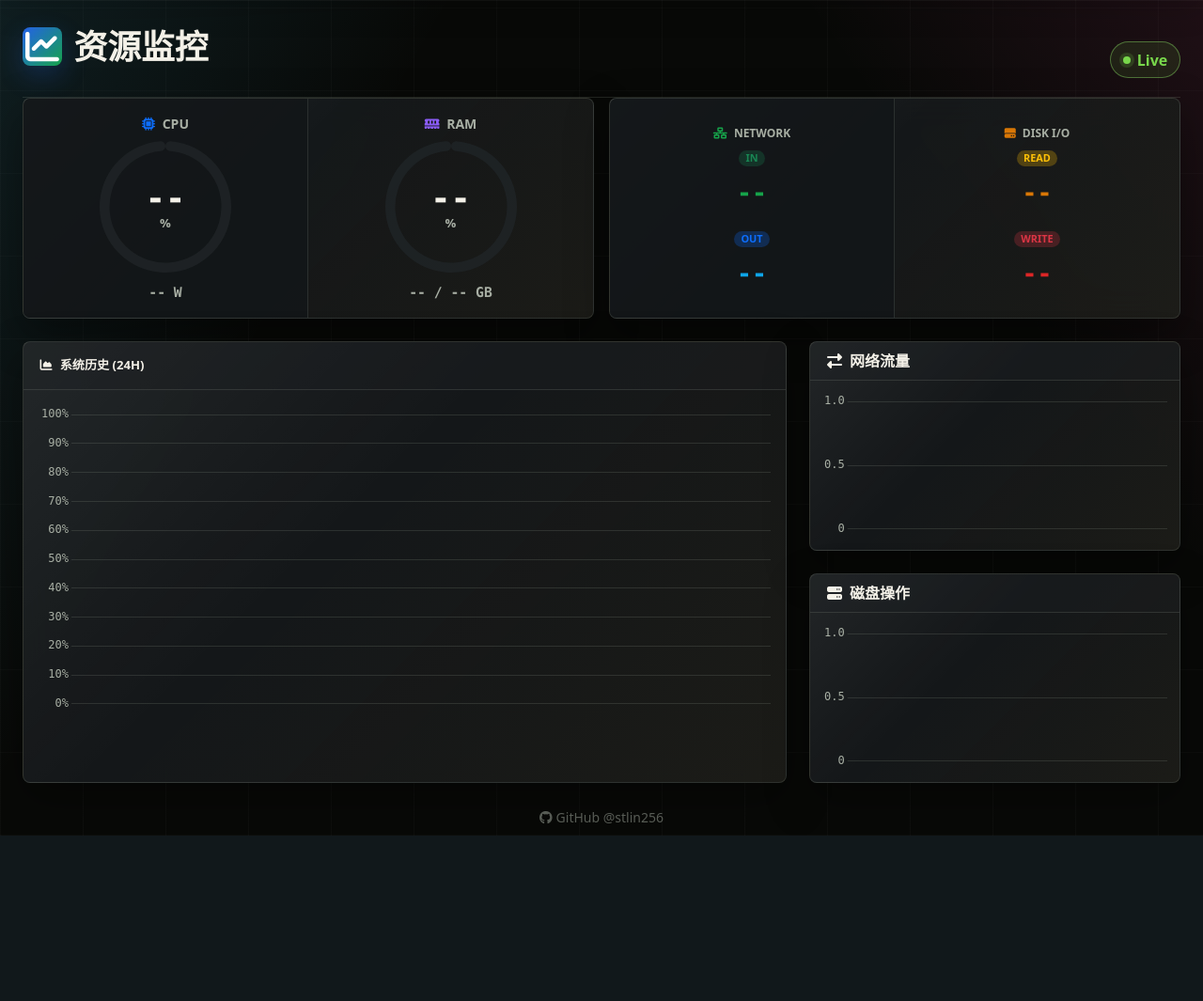
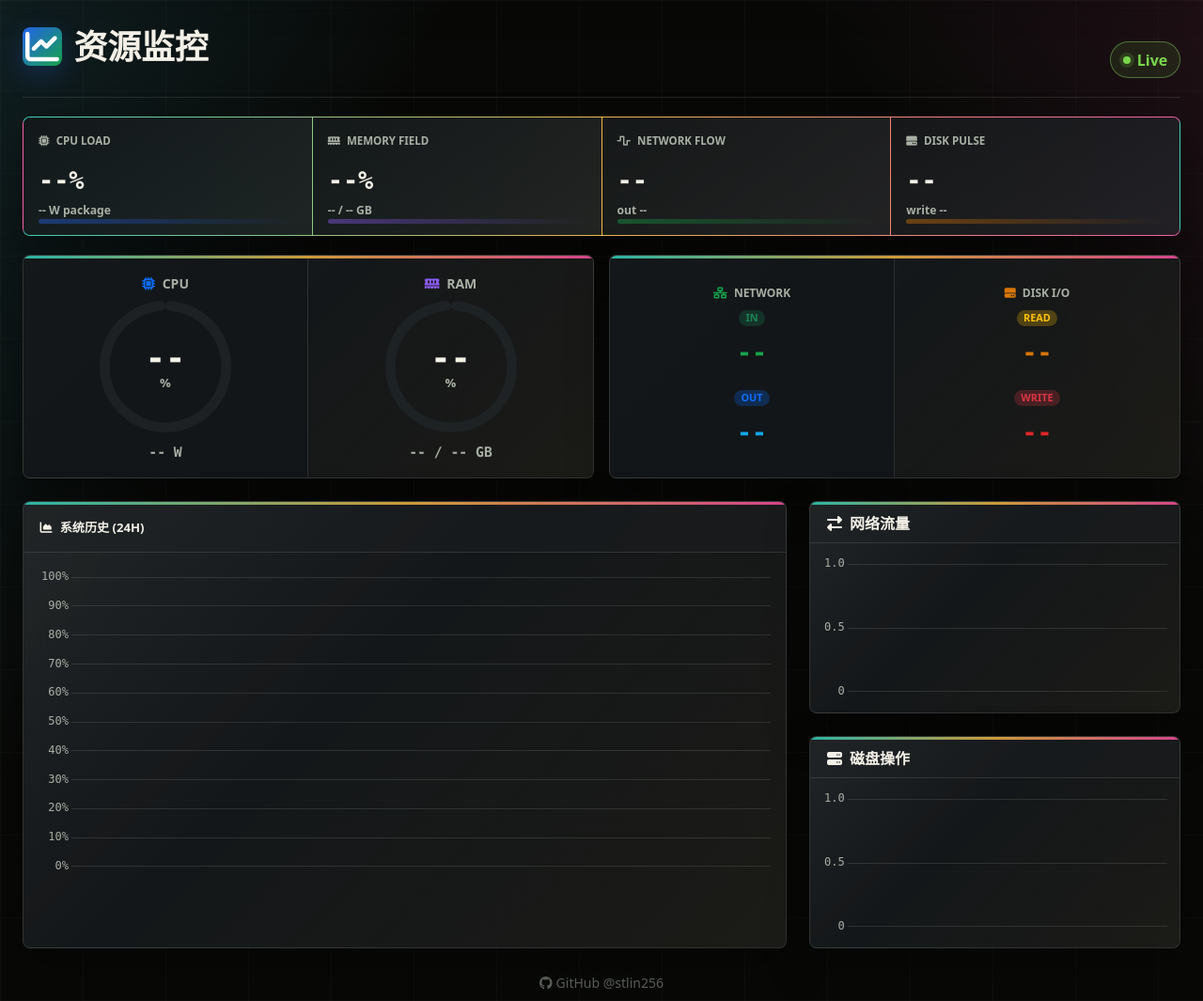
Before and after one commit to stlin256/IPMI_WEB, a Flask app: template templates/resources.html in a window 1280 px wide. Shown: the part 57-1122 px from the top of the page at 94% size. Before the commit the page ends 946 px from the top, so only its background shows below. Run offline with Flask 3, Linux system fonts and the light colour scheme; the template is opened without the code that fills it, so the values that code supplies are empty; parts of the project's set-up code (start-up, migrations or seed data) failed here and were passed over; some libraries are stand-ins or nearby versions.

Commit message:
Expand resources dashboard signal design

```diff
--- a/static/js/pages/resources.js
+++ b/static/js/pages/resources.js
@@ -159,10 +159,24 @@
         window.IPMI.setText('#val-cpu-power', data.cpu_power_w !== undefined ? data.cpu_power_w : '--');
         window.IPMI.setText('#val-mem-used', data.mem_used);
         window.IPMI.setText('#val-mem-total', data.mem_total);
-        window.IPMI.setText('#str-disk-r', window.IPMI.formatBytes(data.disk_r));
-        window.IPMI.setText('#str-disk-w', window.IPMI.formatBytes(data.disk_w));
-        window.IPMI.setText('#str-net-in', window.IPMI.formatBytes(data.net_in));
-        window.IPMI.setText('#str-net-out', window.IPMI.formatBytes(data.net_out));
+        const diskRead = window.IPMI.formatBytes(data.disk_r);
+        const diskWrite = window.IPMI.formatBytes(data.disk_w);
+        const netIn = window.IPMI.formatBytes(data.net_in);
+        const netOut = window.IPMI.formatBytes(data.net_out);
+        window.IPMI.setText('#str-disk-r', diskRead);
+        window.IPMI.setText('#str-disk-w', diskWrite);
+        window.IPMI.setText('#str-net-in', netIn);
+        window.IPMI.setText('#str-net-out', netOut);
+
+        window.IPMI.setText('#res-chip-cpu', `${data.cpu}%`);
+        window.IPMI.setText('#res-chip-cpu-power', data.cpu_power_w !== undefined ? data.cpu_power_w : '--');
+        window.IPMI.setText('#res-chip-mem', `${data.mem_percent}%`);
+        window.IPMI.setText('#res-chip-mem-used', data.mem_used);
+        window.IPMI.setText('#res-chip-mem-total', data.mem_total);
+        window.IPMI.setText('#res-chip-net', netIn);
+        window.IPMI.setText('#res-chip-net-out', netOut);
+        window.IPMI.setText('#res-chip-disk', diskRead);
+        window.IPMI.setText('#res-chip-disk-w', diskWrite);
 
         updateGauge(gaugeCpuChart, data.cpu);
         updateGauge(gaugeMemChart, data.mem_percent);
--- a/templates/resources.html
+++ b/templates/resources.html
@@ -74,10 +74,77 @@
             background: currentColor;
             box-shadow: 0 0 0 4px color-mix(in srgb, currentColor 16%, transparent);
         }
+        .res-signal-grid {
+            display: grid;
+            grid-template-columns: repeat(4, minmax(0, 1fr));
+            gap: 1px;
+            margin: 1.25rem 0;
+            border: 1px solid var(--border-color);
+            border-radius: 8px;
+            overflow: hidden;
+            background:
+                linear-gradient(90deg, var(--accent-cyan), var(--accent-yellow), var(--accent-magenta)),
+                var(--border-color);
+            box-shadow: var(--shadow-soft);
+        }
+        .res-signal {
+            position: relative;
+            min-height: 7rem;
+            padding: 1rem;
+            overflow: hidden;
+            background:
+                linear-gradient(145deg, color-mix(in srgb, var(--bg-card) 96%, transparent), color-mix(in srgb, var(--bg-elevated) 72%, transparent)),
+                var(--bg-card);
+        }
+        .res-signal::after {
+            content: "";
+            position: absolute;
+            left: 1rem;
+            right: 1rem;
+            bottom: 0.75rem;
+            height: 0.28rem;
+            border-radius: 999px;
+            background: linear-gradient(90deg, currentColor, transparent);
+            opacity: 0.42;
+        }
+        .res-signal-label {
+            display: flex;
+            align-items: center;
+            gap: 0.45rem;
+            color: var(--text-muted);
+            font-size: 0.72rem;
+            font-weight: 900;
+            text-transform: uppercase;
+        }
+        .res-signal-value {
+            margin-top: 0.85rem;
+            font-family: 'SF Mono', Consolas, monospace;
+            font-size: clamp(1.15rem, 2.1vw, 1.75rem);
+            font-weight: 950;
+            color: var(--text-main);
+            overflow-wrap: anywhere;
+        }
+        .res-signal-note {
+            margin-top: 0.2rem;
+            color: var(--text-muted);
+            font-size: 0.76rem;
+            font-weight: 700;
+        }
+        .signal-cpu { color: var(--accent-cpu); }
+        .signal-mem { color: var(--accent-mem); }
+        .signal-net { color: var(--color-net-in); }
+        .signal-disk { color: var(--color-disk-r); }
         .resource-card {
             border-radius: 8px !important;
             overflow: hidden;
             transition: transform 180ms ease, border-color 180ms ease, box-shadow 180ms ease;
+        }
+        .resource-card::before {
+            content: "";
+            display: block;
+            height: 3px;
+            background: linear-gradient(90deg, var(--accent-cyan), var(--accent-yellow), var(--accent-magenta));
+            opacity: 0.82;
         }
         .resource-card:hover {
             transform: translateY(-2px);
@@ -109,9 +176,13 @@
         .mini-chart-body { min-height: 180px; padding: 0.75rem; position: relative; }
         @media (max-width: 768px) {
             .res-page-head { align-items: start; flex-direction: column; padding-top: 1.15rem; }
+            .res-signal-grid { grid-template-columns: repeat(2, minmax(0, 1fr)); }
             .gauge-container { max-width: 112px; height: 112px; }
             .gauge-value { font-size: 1.45rem; }
             .io-section { min-height: 10rem; }
+        }
+        @media (max-width: 480px) {
+            .res-signal-grid { grid-template-columns: 1fr; }
         }
     </style>
 </head>
@@ -130,6 +201,29 @@
             <div class="res-subline">{{ server_name }}</div>
         </div>
         <div class="res-live-pill">Live</div>
+    </section>
+
+    <section class="res-signal-grid" aria-label="Resource signals">
+        <div class="res-signal signal-cpu">
+            <div class="res-signal-label"><i class="fas fa-microchip"></i> CPU Load</div>
+            <div class="res-signal-value" id="res-chip-cpu">--%</div>
+            <div class="res-signal-note"><span id="res-chip-cpu-power">--</span> W package</div>
+        </div>
+        <div class="res-signal signal-mem">
+            <div class="res-signal-label"><i class="fas fa-memory"></i> Memory Field</div>
+            <div class="res-signal-value" id="res-chip-mem">--%</div>
+            <div class="res-signal-note"><span id="res-chip-mem-used">--</span> / <span id="res-chip-mem-total">--</span> GB</div>
+        </div>
+        <div class="res-signal signal-net">
+            <div class="res-signal-label"><i class="fas fa-wave-square"></i> Network Flow</div>
+            <div class="res-signal-value" id="res-chip-net">--</div>
+            <div class="res-signal-note">out <span id="res-chip-net-out">--</span></div>
+        </div>
+        <div class="res-signal signal-disk">
+            <div class="res-signal-label"><i class="fas fa-hdd"></i> Disk Pulse</div>
+            <div class="res-signal-value" id="res-chip-disk">--</div>
+            <div class="res-signal-note">write <span id="res-chip-disk-w">--</span></div>
+        </div>
     </section>
 
     <div class="row g-3 mb-4">
```
